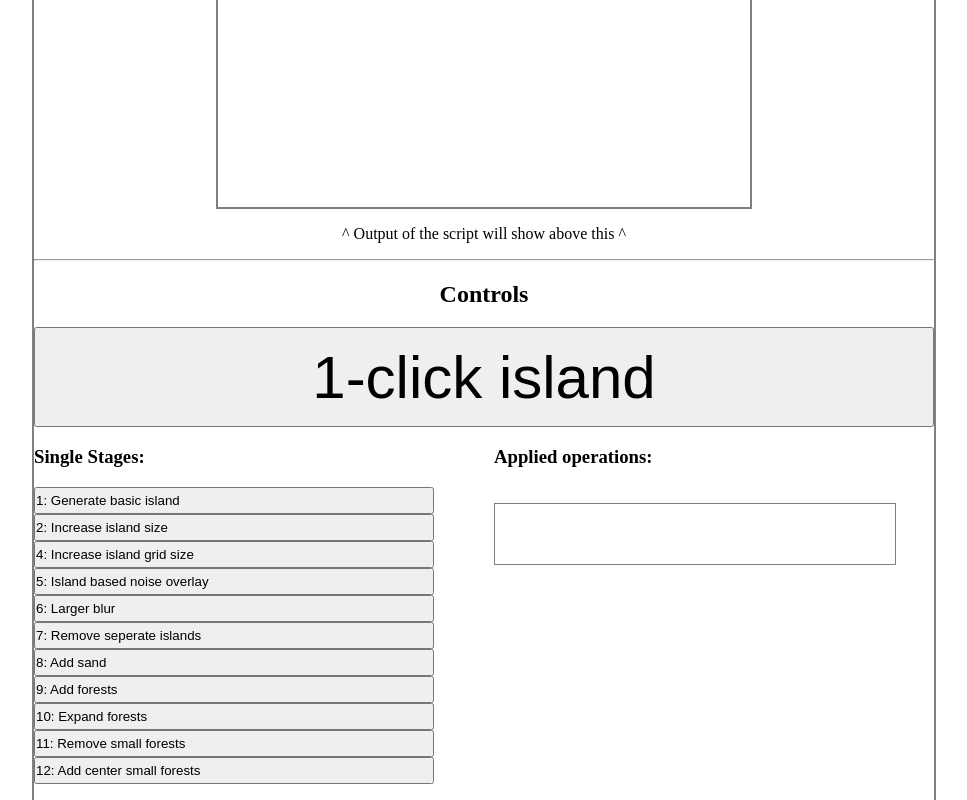
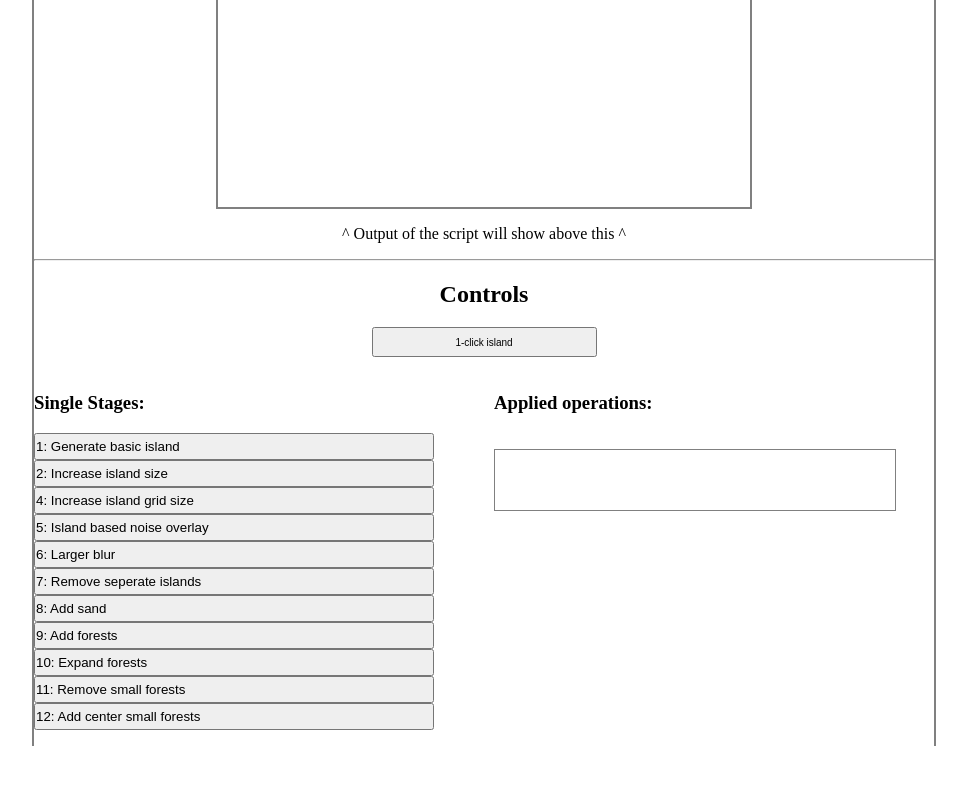
Before and after one commit to ferrybig/Island-Generator, a plain HTML site: page public_html/index.html in a window 1280 px wide. Shown: the part 624-1424 px from the top of the page, without its empty margins (156-1123 px from the left). After the commit the page ends 1370 px from the top, so only its background shows below. Drawn offline with Linux system fonts and the light colour scheme.

Commit message:
Made the one click island button smaller

```diff
--- a/public_html/css/main.css
+++ b/public_html/css/main.css
@@ -40,10 +40,10 @@ body
     width: 400px;
 }
 #easy {
-    width: 100%;
+    width: 25%;
     display: inline-block;
-    height: 100px;
-    font-size: 60px;
+    height: 30px;
+    font-size: 10px;
 
 }
 #descriptionList {
--- a/public_html/index.html
+++ b/public_html/index.html
@@ -33,8 +33,10 @@ and open the template in the editor.
             <p>^ Output of the script will show above this ^</p>
             <hr>
             <h2>Controls</h2>
-            <button id="easy" onclick="currentIslandGrid = stage11(stage10(stage9(stage8(stage7(stage6(stage5(stage4(stage3(stage2(stage1()))))))))));
-                    render()">1-click island</button>
+            <p>
+                <button id="easy" onclick="currentIslandGrid = stage11(stage10(stage9(stage8(stage7(stage6(stage5(stage4(stage3(stage2(stage1()))))))))));
+                        render()">1-click island</button>
+            </p>
             <div id="left">
                 <h3>Single Stages:</h3>
                 <p id="stagesList">
```
